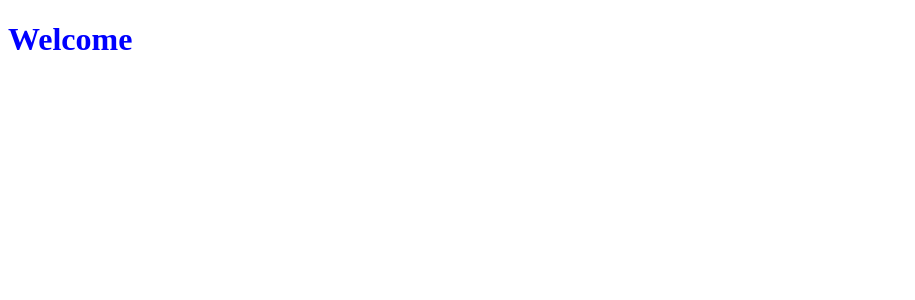
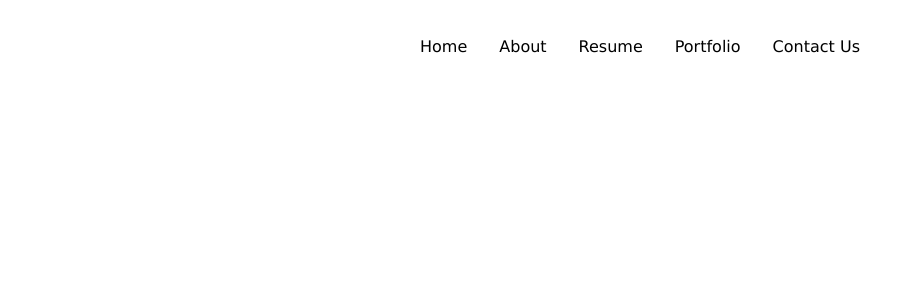
Before and after one commit to dayblassingame/Business-Portfolio, a React app in the folder Business/: page / in a window 1280 px wide. Shown: the top 300 px of the page, without its empty margins (0-915 px from the left). Built offline with nearby package versions, Linux system fonts and the light colour scheme.

Commit message:
navbar frame

```diff
--- a/Business/src/App.js
+++ b/Business/src/App.js
@@ -1,9 +1,11 @@
 import React from 'react';
 import('./App.scss');
+import {Navbar} from './Navbar';
+
 export function App(){
     return (
         <div>
-            <h1 className='dbp'> Welcome</h1>
+            <Navbar/>
         </div>
     );
 }
--- a/Business/src/App.scss
+++ b/Business/src/App.scss
@@ -1,3 +1,7 @@
-.dbp{
-    color: blue;
-}
+//utilities
+@import './stylesheets/utilities/utilities';
+//Components
+@import './stylesheets/components/navbar';
+
+//typography
+@import './stylesheets/typography/typography';
--- /dev/null
+++ b/Business/src/Navbar.js
@@ -0,0 +1,16 @@
+import React from 'react';
+import('./App.scss');
+
+export function Navbar(){
+    return (
+        <div className='bp-C-Navbar_container bp-U-align-content-center'>
+            <ul className='bp-C-Navbar_list bp-U-text-align-center'>
+                <li className='bp-C-Navbar_list_items bp-U-display-inline-block'> <a href=''>Home </a></li>
+                <li className='bp-C-Navbar_list_items bp-U-display-inline-block'> <a href=''>About</a></li>
+                <li className='bp-C-Navbar_list_items bp-U-display-inline-block'> <a href=''>Resume</a></li>
+                <li className='bp-C-Navbar_list_items bp-U-display-inline-block'> <a href=''>Portfolio</a></li>
+                <li className='bp-C-Navbar_list_items bp-U-display-inline-block'> <a href=''>Contact Us</a></li>
+            </ul>
+        </div>
+    );
+}
--- /dev/null
+++ b/Business/src/stylesheets/components/_navbar.scss
@@ -0,0 +1,28 @@
+@import '../utilities/utilities';
+@import '../typography/typography.scss';
+
+.bp-C-Navbar_container{
+    height: 4rem;
+    margin: $margin-none;
+
+    .bp-C-Navbar_list{
+        list-style: none;
+        margin: $margin-none;
+        padding: $padding-none;
+
+        .bp-C-Navbar_list_items{
+            padding: $padding-top-large $padding-left-large;
+            font-family: $font-family;
+            font-size: $small-heading-text-size;
+
+            a{
+                color: black;
+                text-decoration: none;
+
+                &:hover{
+                    text-decoration: underline;
+                }
+            }
+        }
+    }
+}
--- /dev/null
+++ b/Business/src/stylesheets/typography/_typography.scss
@@ -0,0 +1,10 @@
+$font-family: Verdana, Geneva, Tahoma, sans-serif;
+$small-heading-text-size: 1rem;
+
+//padding for device size
+$padding-none: 0px;
+$padding-top-large: 0.8rem;
+$padding-left-large: 1rem;
+
+//margins
+$margin-none: none;
--- /dev/null
+++ b/Business/src/stylesheets/utilities/_utilities.scss
@@ -0,0 +1,11 @@
+.bp-U-align-content-center{
+    align-content: center;
+}
+
+.bp-U-display-inline-block{
+    display: inline-block;
+}
+
+.bp-U-text-align-center{
+    text-align: center;
+}
```
